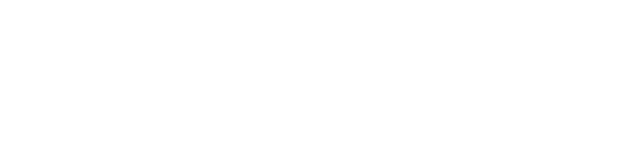
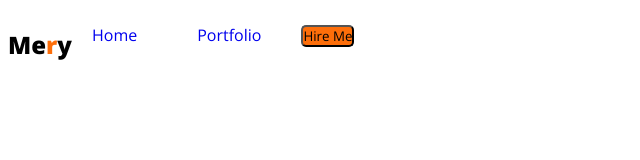
Before and after one commit to coderrahim/web-developer-portfolio, a plain HTML site: page index.html in a window 1280 px wide. Shown: the whole page, without its empty margins (0-640 px from the left). Drawn offline with nearby package versions, Linux system fonts and the light colour scheme.

Commit message:
nav added

```diff
--- a/index.html
+++ b/index.html
@@ -3,9 +3,23 @@
 <head>
     <meta charset="UTF-8">
     <meta name="viewport" content="width=device-width, initial-scale=1.0">
+    <link rel="preconnect" href="https://fonts.googleapis.com">
+    <link rel="preconnect" href="https://fonts.gstatic.com" crossorigin>
+    <link href="https://fonts.googleapis.com/css2?family=Open+Sans:wght@400;600;800&display=swap" rel="stylesheet">
+
+    <link rel="stylesheet" href="style.css">
     <title>Portfolio Website</title>
 </head>
 <body>
-
+    <header>
+        <nav>
+            <h2>Me<span class="text-primary">r</span>y</h2>
+            <ul>
+                <li><a href="#">Home</a></li>
+                <li><a href="#">Portfolio</a></li>
+                <li><button class="btn-primary">Hire Me</button></li>
+            </ul>
+        </nav>
+    </header>
 </body>
 </html>
--- a/style.css
+++ b/style.css
@@ -0,0 +1,29 @@
+/* COMMON CSS */
+*{
+    padding: 0;
+    box-sizing: border-box;
+    font-family: 'Open Sans', sans-serif;
+}
+.text-primary{
+    color: #FD6E0A;
+}
+.btn-primary{
+    border-radius: 5px;
+    background: #FD6E0A;
+}
+
+nav{
+    display: flex;
+}
+nav ul{
+    display: flex;
+    list-style-type: none;
+}
+nav ul li{
+    margin-right: 20px;
+    border-radius: 5px;
+}
+nav a{
+    text-decoration: none;
+    padding: 10px 20px;
+}
```
